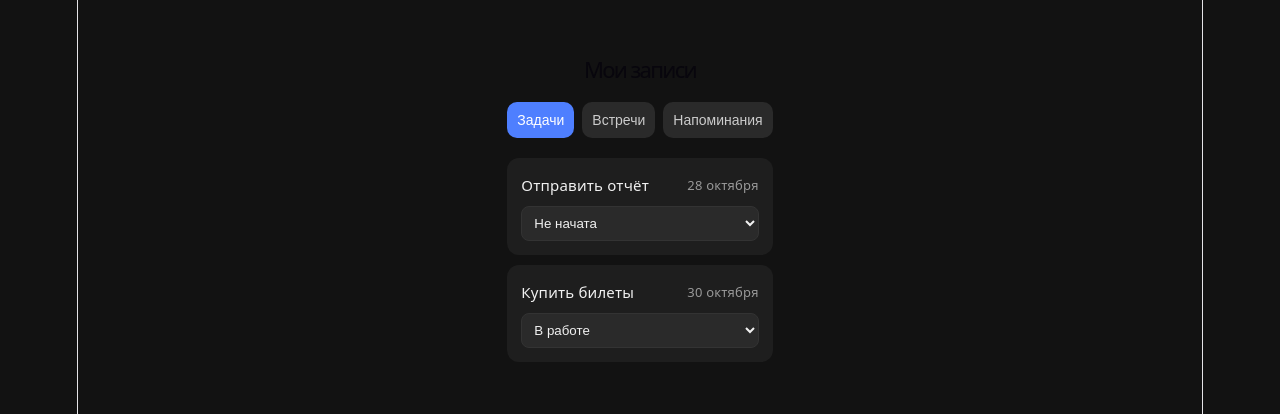
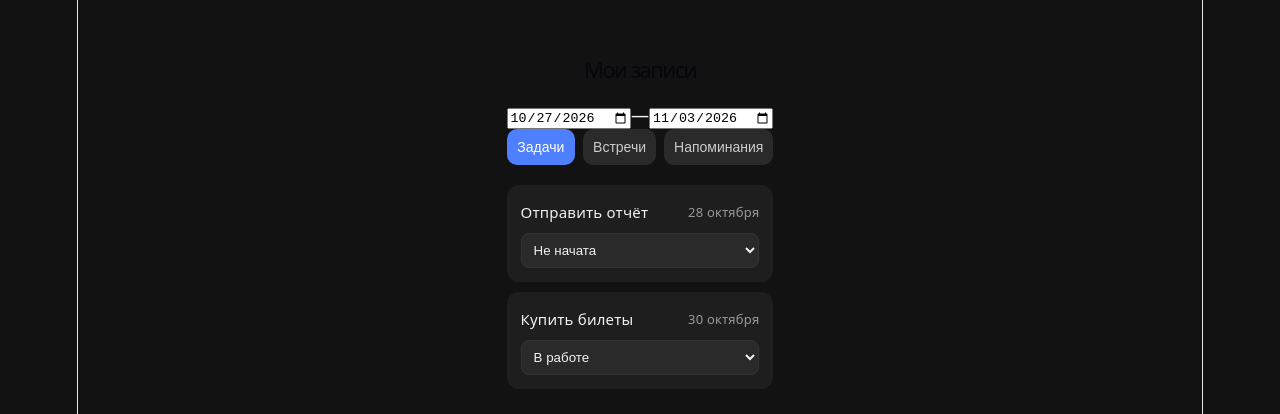
Before and after one commit to ngdnj/voice_assistent_prototype, a React (Vite) app in the folder frontend/: page / in a window 1280 px wide. Shown: the top 414 px of the page. Built offline with nearby package versions, Linux system fonts and the light colour scheme.

Commit message:
feat: date period filter and loading/error/empty states

```diff
--- a/frontend/src/App.css
+++ b/frontend/src/App.css
@@ -87,4 +87,31 @@ select {
   text-align: center;
   color: #888;
   margin-top: 40px;
+
+.period {
+  display: flex;
+  align-items: center;
+  gap: 8px;
+  justify-content: center;
+  margin-bottom: 16px;
+  color: #ccc;
 }
+
+.period input {
+  background: #2a2a2a;
+  color: #f1f1f1;
+  border: 1px solid #333;
+  border-radius: 8px;
+  padding: 6px;
+}
+
+.status-message {
+  text-align: center;
+  color: #888;
+  margin-top: 30px;
+}
+
+.status-error {
+  color: #ff6b6b;
+}
+}
--- a/frontend/src/App.tsx
+++ b/frontend/src/App.tsx
@@ -1,13 +1,45 @@
-import { useState } from "react";
+import { useEffect, useState } from "react";
+import "./App.css";
 import { Tabs } from "./Tabs";
 import { EventList } from "./EventList";
 import { mockEvents } from "./mockData";
-import "./App.css";
-import type { EventType, TaskStatus } from "./types";
+import type { EventRecord, EventType, TaskStatus } from "./types";
+
+type Status = "loading" | "error" | "ready";
 
 function App() {
   const [activeTab, setActiveTab] = useState<EventType>("task");
-  const [events, setEvents] = useState(mockEvents);
+  const [events, setEvents] = useState<EventRecord[]>([]);
+  const [status, setStatus] = useState<Status>("loading");
+  const [from, setFrom] = useState(() => new Date().toISOString().slice(0, 10));
+  const [to, setTo] = useState(() => {
+    const d = new Date();
+    d.setDate(d.getDate() + 7);
+    return d.toISOString().slice(0, 10);
+  });
+
+  // Пока нет настоящего API — имитируем загрузку по периоду на тестовых данных.
+  useEffect(() => {
+    setStatus("loading");
+    const timer = setTimeout(() => {
+      try {
+        const start = new Date(from);
+        const end = new Date(to);
+        end.setDate(end.getDate() + 1); // конец периода включительно
+        const filtered = mockEvents.filter((event) => {
+          const moment = event.datetime ?? event.date;
+          if (!moment) return true; // без срока — показываем всегда
+          const momentDate = new Date(moment);
+          return momentDate >= start && momentDate < end;
+        });
+        setEvents(filtered);
+        setStatus("ready");
+      } catch {
+        setStatus("error");
+      }
+    }, 400);
+    return () => clearTimeout(timer);
+  }, [from, to]);
 
   const visibleEvents = events.filter((event) => event.event_type === activeTab);
 
@@ -20,8 +52,24 @@ function App() {
   return (
     <div className="app">
       <h1>Мои записи</h1>
+
+      <div className="period">
+        <input type="date" value={from} onChange={(e) => setFrom(e.target.value)} />
+        <span>—</span>
+        <input type="date" value={to} onChange={(e) => setTo(e.target.value)} />
+      </div>
+
       <Tabs active={activeTab} onChange={setActiveTab} />
-      <EventList events={visibleEvents} onStatusChange={handleStatusChange} />
+
+      {status === "loading" && <p className="status-message">Загрузка…</p>}
+      {status === "error" && (
+        <p className="status-message status-error">
+          Не удалось загрузить записи. Попробуйте ещё раз.
+        </p>
+      )}
+      {status === "ready" && (
+        <EventList events={visibleEvents} onStatusChange={handleStatusChange} />
+      )}
     </div>
   );
 }
```
